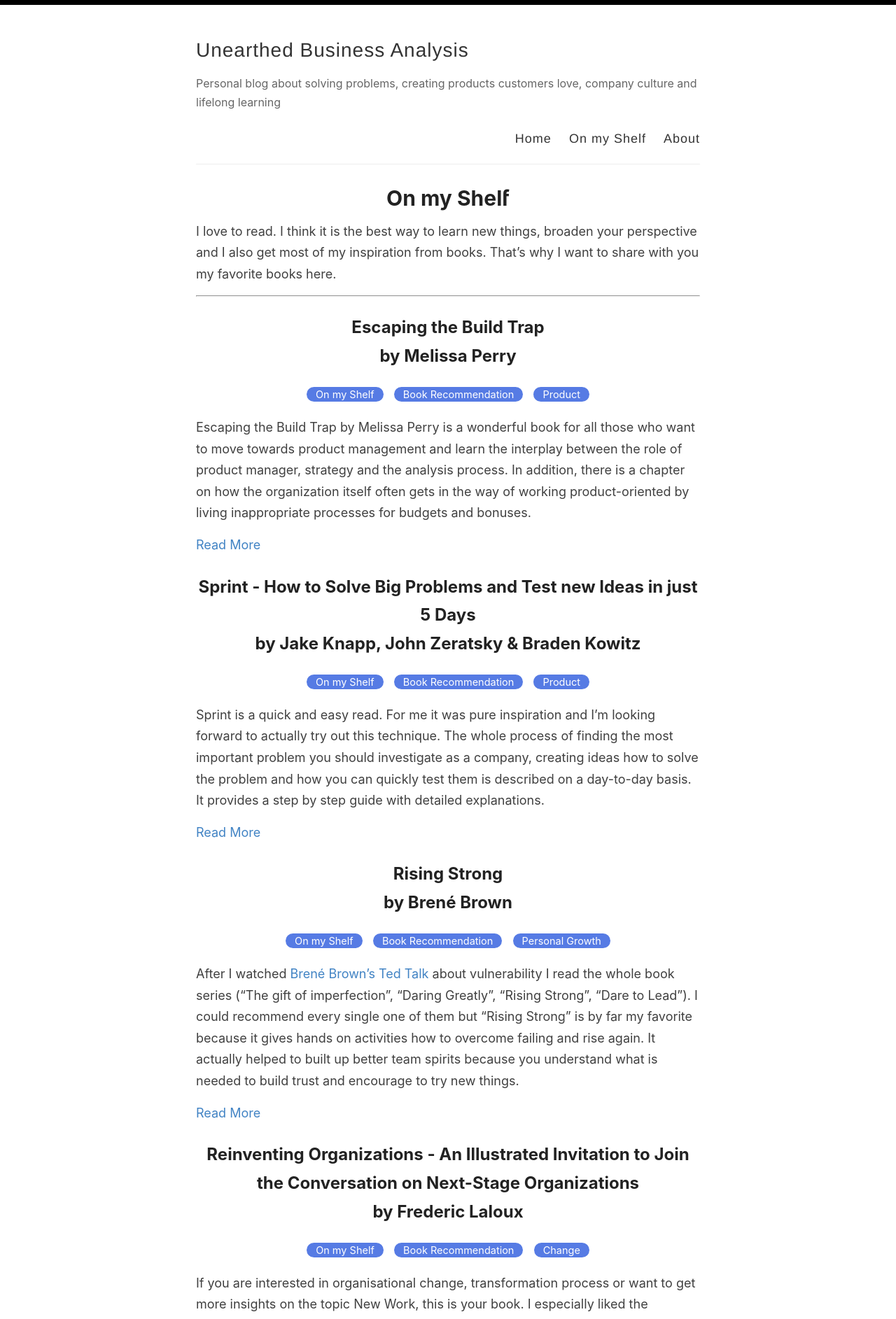
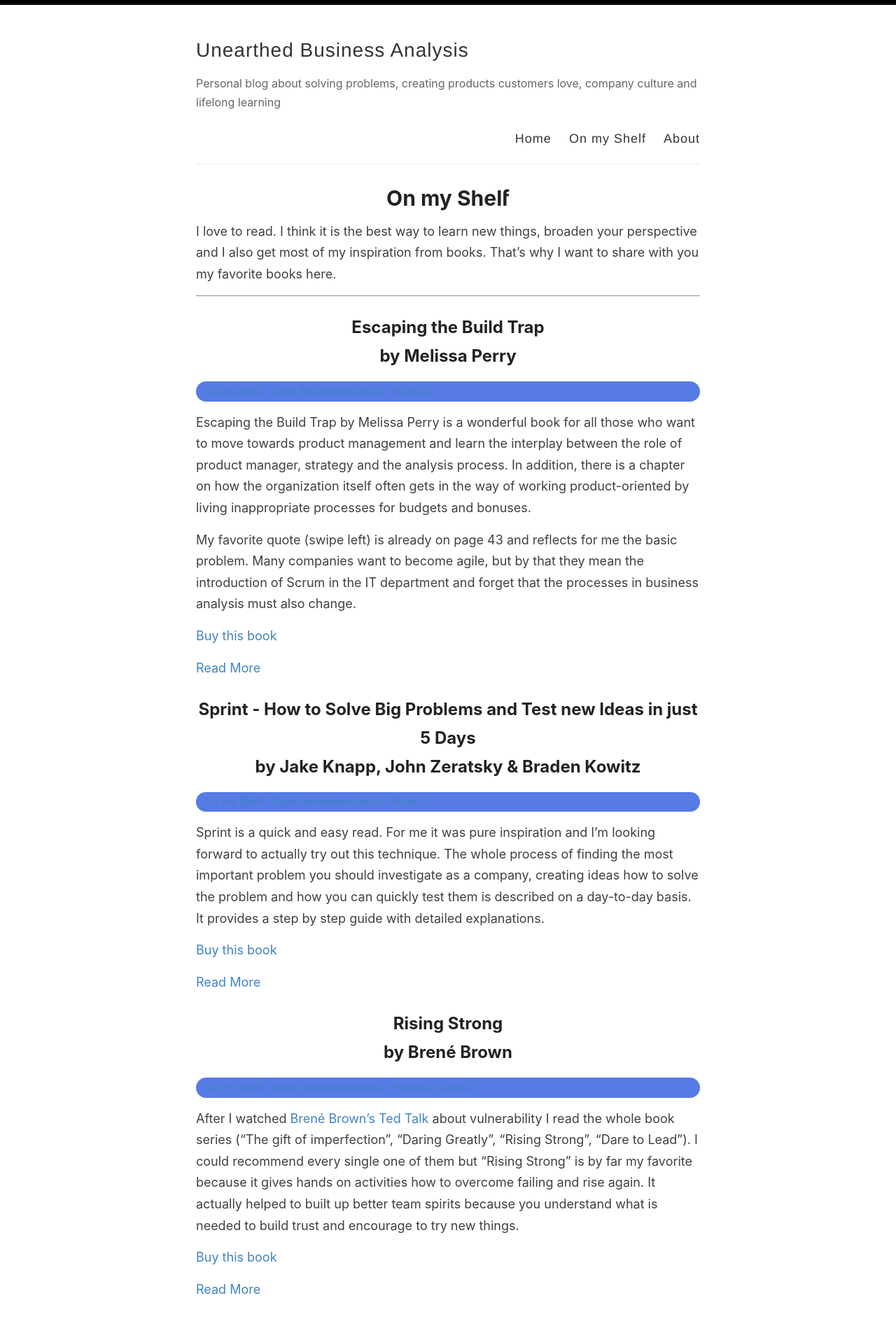
Before and after one commit to noldorf/unearthedBA, a Jekyll site: the page built from _pages/onmyshelf.md, in a window 1280 px wide. Shown: the top 1885 px of the page at 70% size. Built offline with Jekyll 4.4.1, drawn with Linux system fonts in a browser that asks for light colours; some of the changed text lies outside the part shown.

Commit message:
change post design on main page

```diff
--- a/_config.yml
+++ b/_config.yml
@@ -89,6 +89,8 @@
 paginate: 6
 paginate_path: /page:num/
 
+excerpt_separator: <!--more-->
+
 # Exclude these files from your production _site
 exclude:
   - Gemfile
--- a/assets/style.scss
+++ b/assets/style.scss
@@ -134,6 +134,10 @@
     font-size: 3.333em;
     line-height: 0.75em;
 }*/
+
+.entry {
+  margin-bottom: 0px;
+}
 
 #search-container {
   text-align: center;
@@ -283,13 +287,13 @@
   max-width: 30%;
 }
 
-.article-pic {
-  max-width: 55%;
-}
-
-.article-pic-box {
-  text-align: center;
-}
+//.article-pic {
+//  max-width: 55%;
+//}
+//
+//.article-pic-box {
+//  text-align: center;
+//}
 
 .site-info {
   float: left;
@@ -358,8 +362,48 @@
 //
 
 .posts > .post {
-  padding-bottom: 2em;
-  border-bottom: 1px solid $lightGray;
+  width: 100%;
+  max-width: 100%;
+  margin-bottom: 1.5rem;
+  display: -webkit-box;
+  display: -webkit-flex;
+  display: -ms-flexbox;
+  display: flex;
+  -webkit-box-orient: horizontal;
+  -webkit-box-direction: normal;
+  -webkit-flex-direction: row;
+  -ms-flex-direction: row;
+  flex-direction: row;
+  -webkit-box-align: stretch;
+  -webkit-align-items: stretch;
+  -ms-flex-align: stretch;
+  align-items: stretch;
+  min-height: 11rem;
+  -webkit-border-radius: 10px;
+  border-radius: 10px;
+  overflow: hidden;
+  -webkit-transition: all .3s ease;
+  -o-transition: all .3s ease;
+  transition: all .3s ease;
+  -webkit-box-shadow: 0 1px 1px 0 rgba(31, 35, 46, 0.15);
+  box-shadow: 0 1px 1px 0 rgba(31, 35, 46, 0.15);
+ // padding-bottom: 2em;
+ // border-bottom: 1px solid $lightGray;
+}
+
+.post > .article-pic {
+  width: 40%;
+  height:40%;
+  max-width: 100%;
+  min-height: 11rem;
+  -webkit-background-size: cover;
+  background-size: cover;
+  background-position: 50% 50%;
+}
+
+.post .post-content {
+  padding: 1rem;
+  width: 60%;
 }
 
 .posts > .post:last-child {
@@ -471,8 +515,9 @@
 }
 
 .post_date{
-  text-align: center;
   color: #939aa1;
+  font-size: 14px;
+  margin-bottom: 0px;
 }
 
 .cd-container a {
@@ -693,11 +738,6 @@
 }
 
 .post-tags {
-  text-align: center;
-  line-height: 35px;
-}
-
-.post-tags a {
   font-size: 14.5px;
   padding: 2px 13px;
   border: none;
```
Also changed, not shown: index.html (+11 -9 lines).
